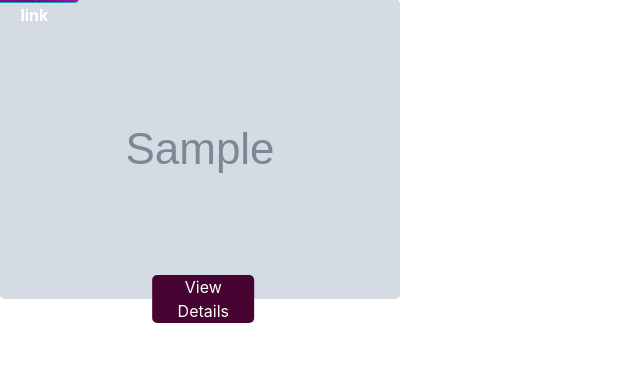
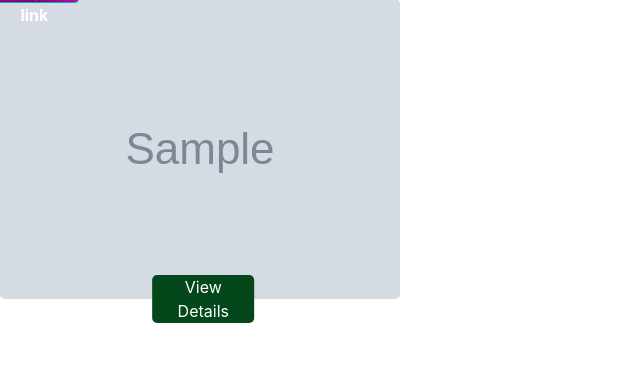
Before and after one commit to umedith/Galleria_application, a Django app: page / in a window 1280 px wide. Shown: the part 211-586 px from the top of the page, without its empty margins (0-640 px from the left). Run offline with Django 3.2, Linux system fonts and the light colour scheme; tables that the repository leaves empty hold one stand-in row (values such as "Sample post"); grey boxes marked "Sample" are stand-in pictures; some libraries are stand-ins or nearby versions.

Commit message:
structured the application

```diff
--- a/static/css/styles.css
+++ b/static/css/styles.css
@@ -60,7 +60,7 @@
     transition: 0.3s;
 }
 
-.close:hover,
+/* .close:hover, */
 .close:focus {
     color: #bbb;
     text-decoration: none;
@@ -92,7 +92,7 @@
     left: 50%;
     transform: translate(-50%, -50%);
     -ms-transform: translate(-50%, -50%);
-    background-color: rgb(71, 4, 51);
+    background-color: rgb(4, 71, 26);
     color: white;
     font-size: 16px;
     padding: 4px 16px;
```
Also changed, not shown: Readme.md.
